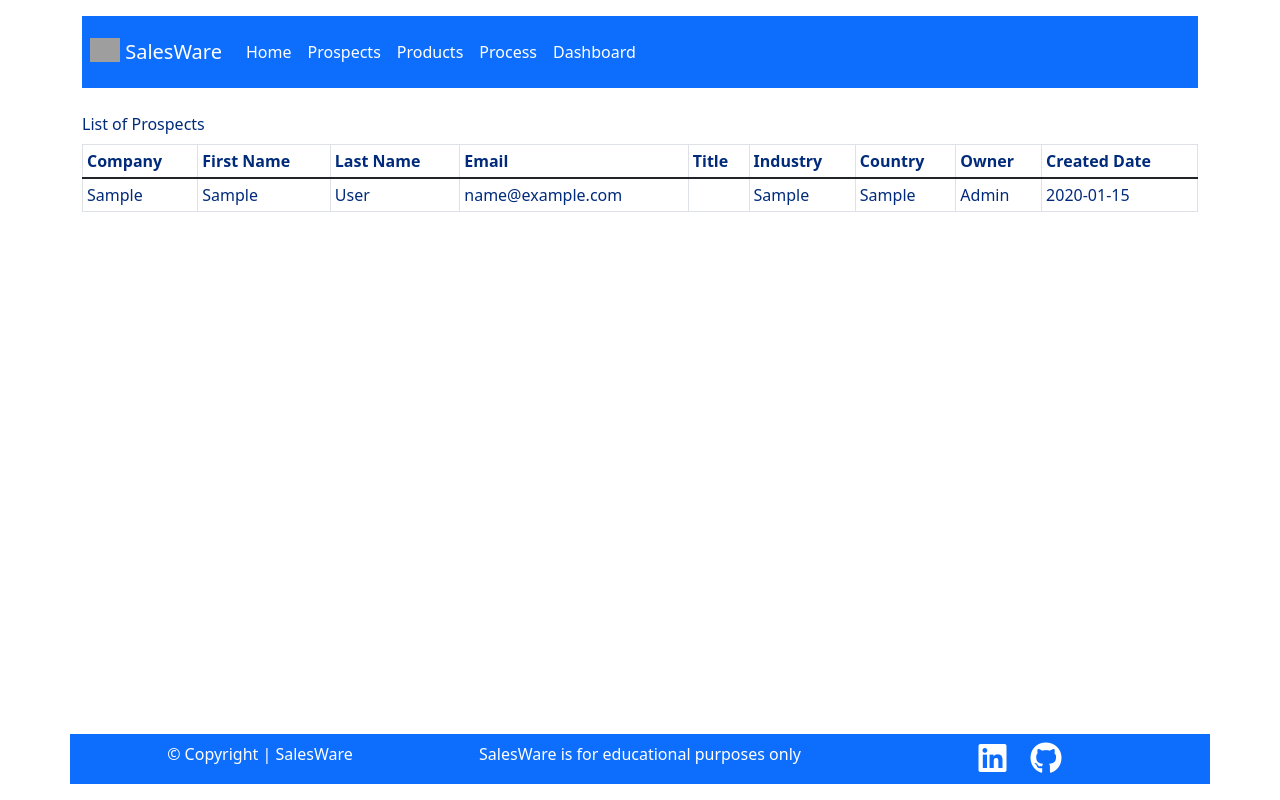
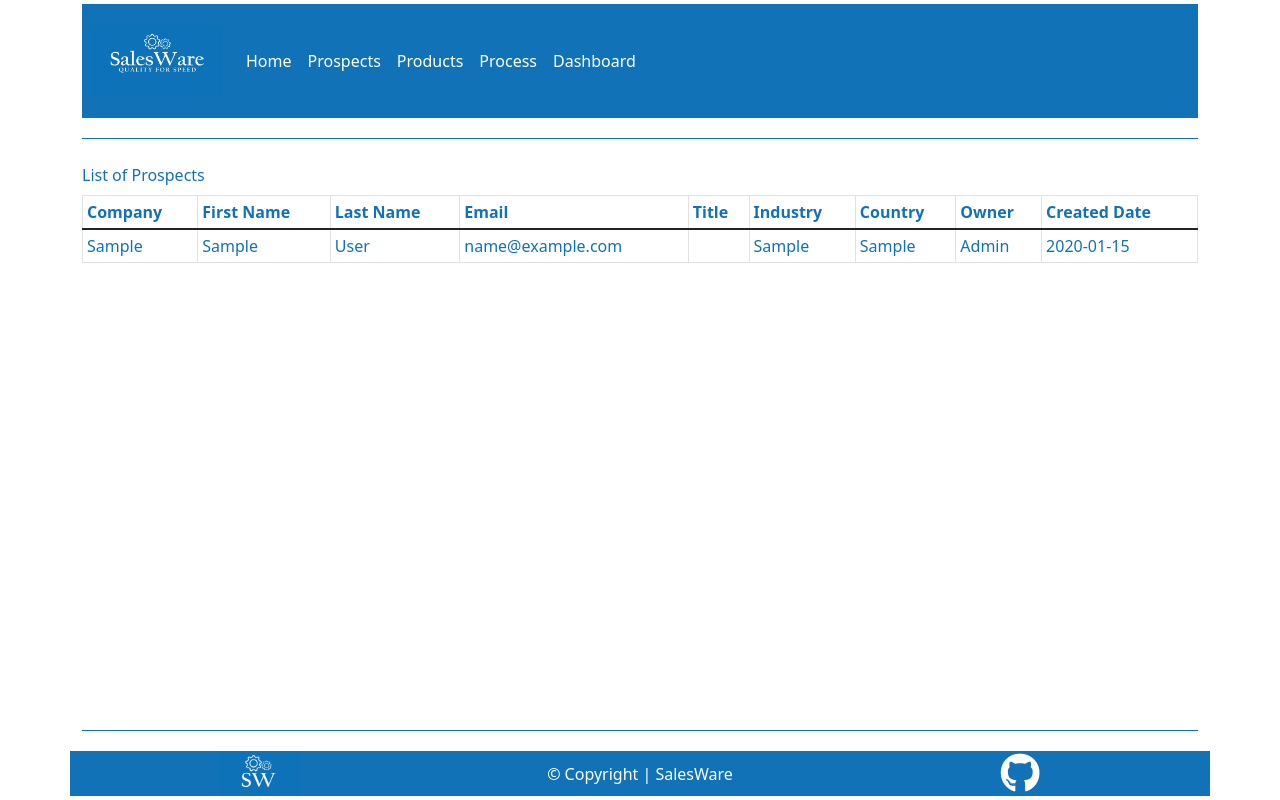
Before and after one commit to ahmedcodein/salesware, a Django app: page /sales_databases/prospects/ in a window 1280 px wide. Run offline with Django 5.2, Linux system fonts and the light colour scheme; data comes from the database, SQL or seed files in the repository; tables that the repository leaves empty hold one stand-in row (values such as "Sample post"); some libraries are stand-ins or nearby versions; grey boxes are pictures that could not be loaded.

Commit message:
style: improve the general style of the base.html

```diff
--- a/salesware/settings.py
+++ b/salesware/settings.py
@@ -28,7 +28,7 @@ TEMPLATES_DIR = os.path.join(BASE_DIR, 'templates')
 SECRET_KEY = os.environ.get("SECRET_KEY")
 
 # SECURITY WARNING: don't run with debug turned on in production!
-DEBUG = False
+DEBUG = True
 
 ALLOWED_HOSTS = ['.codeinstitute-ide.net', '.herokuapp.com']
 
--- a/static/css/style.css
+++ b/static/css/style.css
@@ -11,9 +11,14 @@ main {
 }
 
 .table td, .table th {
-    color: #012B7A;
+    color: #1172b8;
 }
 
 caption {
-    color: #012B7A;
+    color: #1172b8;
 }
+
+.salesware-color {
+    background-color: #1172b8;
+    color: #1172b8;
+}
--- a/templates/base.html
+++ b/templates/base.html
@@ -16,14 +16,12 @@
 
 <body>
     <!-- Header goes here -->
-    <header class="mt-auto py-3">
+    <header class="mt-auto py-1">
         <div class="container">
-            <nav class="navbar navbar-expand-md salesware bg-primary">
+            <nav class="navbar navbar-expand-md salesware salesware-color">
                 <div class="container-fluid p-2">
                     <a class="navbar-brand text-white" href="#">
-                        <img src="/docs/5.3/assets/brand/bootstrap-logo.svg" alt="Logo" width="30" height="24"
-                            class="d-inline-block align-text-top">
-                        SalesWare
+                        <img src="/static/images/large_logo.png" alt="Logo" width="132" height="72">
                     </a>
                     <button class="navbar-toggler" type="button" data-bs-toggle="collapse" data-bs-target="#navbarText"
                         aria-controls="navbarText" aria-expanded="false" aria-label="Toggle navigation">
@@ -52,42 +50,32 @@
             </nav>
         </div>
     </header>
+    <div class="container">
+        <div class="salesware-color">
+            <hr>
+        </div>
+    </div>
     <!-- Main goes here -->
     <main>
         {% block content %}
         <!-- Content goes here -->
         {% endblock content %}
     </main>
+    <div class="container">
+        <div class="salesware-color">
+            <hr>
+        </div>
+    </div>
     <!-- Footer goes here -->
-    <footer class="mt-auto py-3">
-        <div class="container">
-            <div class="row bg-primary text-white">
-                <div class="col">
-                    <p class="m-2 text-center">&copy; Copyright | SalesWare</p>
-                </div>
-                <div class="col">
-                    <p class="m-2 text-center">SalesWare is for educational purposes only</p>
-                </div>
-                <div class="col">
-                    <ul class="m-2 text-center list-unstyled">
-                        <div class="container d-flex justify-content-center">
-                            <div class="row">
-                                <div class="col">
-                                    <li><a href="https://www.linkedin.com/in/ahmed-al-mudhafar-a5193883/"
-                                            target="_blank" rel="noopener" aria-label="author's Linkedin page"><i
-                                                class="fa-brands fa-linkedin pages-icons text-center fs-2 text-white"></i></a>
-                                    </li>
-                                </div>
-                                <div class="col">
-                                    <li><a href="https://github.com/ahmedcodein" target="_blank" rel="noopener"
-                                            aria-label="author's GitHub repository"><i
-                                                class="fa-brands fa-github pages-icons text-center fs-2 text-white"></i></a>
-                                    </li>
-                                </div>
-                            </div>
-                        </div>
-                    </ul>
-                </div>
+    <footer class="mt-auto py-1">
+        <div class="container salesware-color text-white">
+            <div class="row align-items-center">
+                <div class="col text-center"><img src="/static/images/small_logo.png" alt="Small Logo" width="80"
+                        height="45"></div>
+                <div class="col d-none d-md-block text-center">&copy; Copyright | SalesWare</div>
+                <div class="col text-center"><a href="https://github.com/ahmedcodein" target="_blank" rel="noopener"
+                        aria-label="author's GitHub repository"><i
+                            class="fa-brands fa-github pages-icons fs-1 text-white"></i></a></div>
             </div>
         </div>
     </footer>
```
Also changed, not shown: static/images/large_logo.png (added), static/images/small_logo.png (added), 3 other files.
